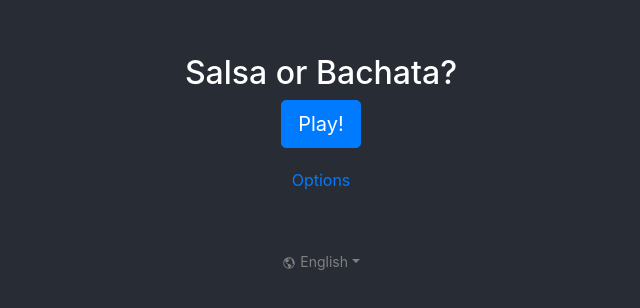
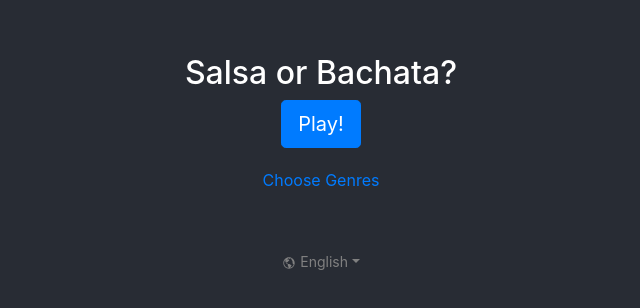
Before and after one commit to gondolio/salsa-or-bachata, a React (Create React App) app: page / in a window 1280 px wide. Shown: the part 234-542 px from the top of the page, without its empty margins (319-959 px from the left). Built offline with nearby package versions, Linux system fonts and the light colour scheme.

Commit message:
Change wording: Options -> Choose Genre

```diff
--- a/src/components/OptionsModal.jsx
+++ b/src/components/OptionsModal.jsx
@@ -72,7 +72,7 @@ function OptionsModal(props) {
     <Container style={{ marginTop: '10px' }}>
       <Row>
         <Col>
-          <Button color="link" onClick={toggleModal}>{t('Options')}</Button>
+          <Button color="link" onClick={toggleModal}>{t('Choose Genres')}</Button>
           <Modal
             isOpen={isModalOpen}
             size="sm"
```
